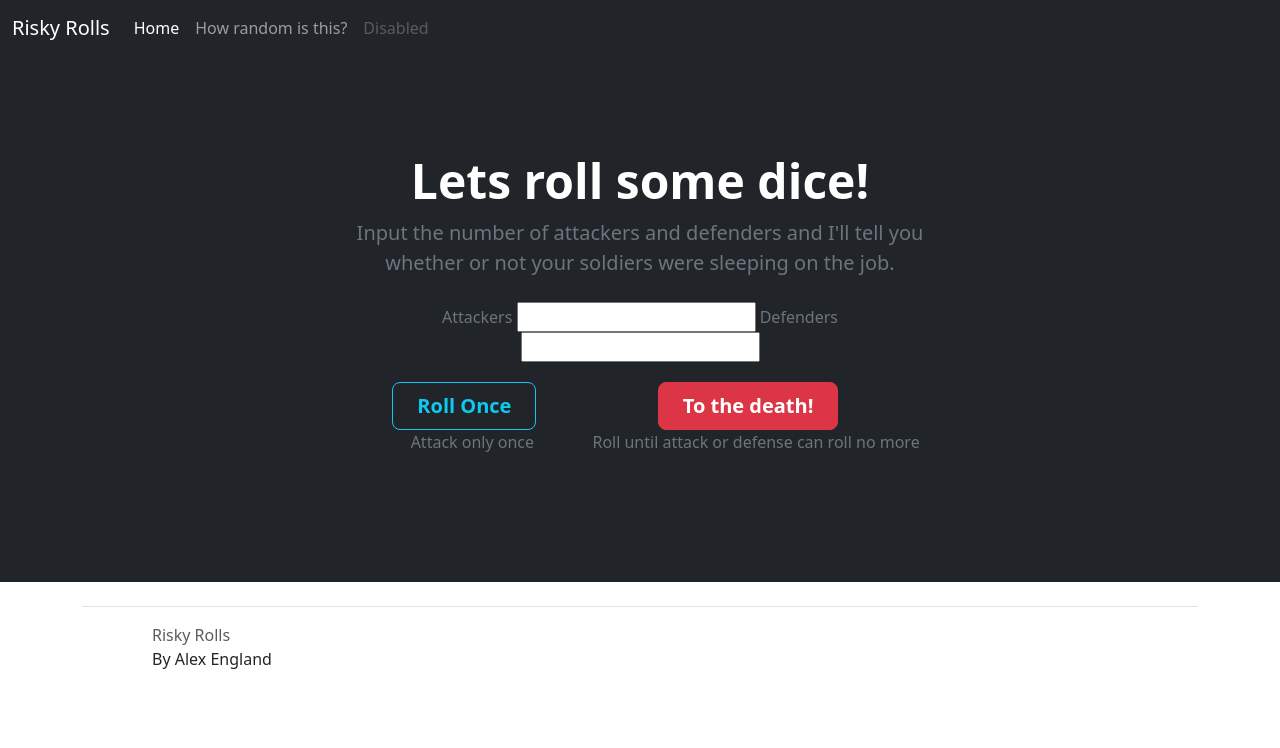
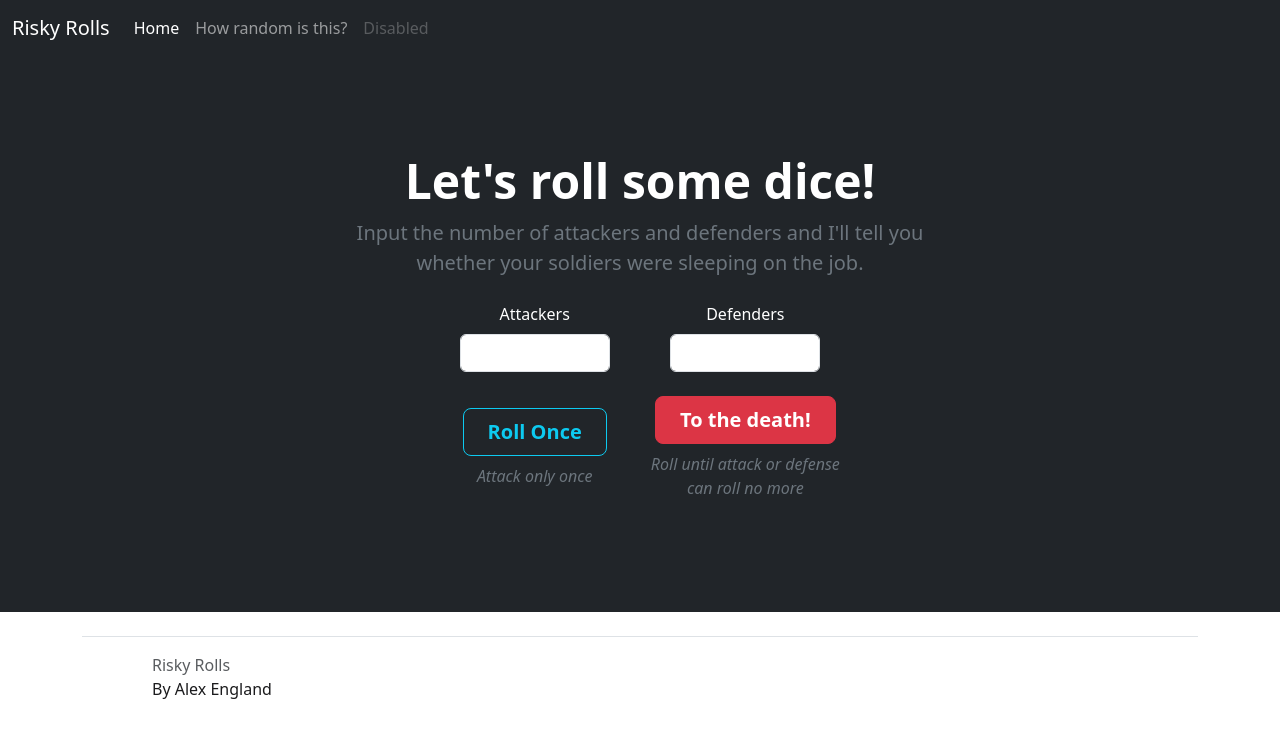
Before and after one commit to meatsack-sudo/Risky-Rolls, a Flask app: page / in a window 1280 px wide. Shown: the top 748 px of the page. Run offline with Flask 3, Linux system fonts and the light colour scheme; some libraries are stand-ins or nearby versions.

Commit message:
Adjusted how random page, fixed dice rolling logic (was allowing 0 as a roll) and adjusted index.html styling to be more symmetrical.

```diff
--- a/main.py
+++ b/main.py
@@ -16,8 +16,8 @@ app.config['SECRET_KEY'] = '8BYkEfBA6O6donzWlSihBXox7C0sKR6b'
 bootstrap = Bootstrap5(app)
 
 class RiskRolls(FlaskForm):
-    attackers = IntegerField('Attackers', validators=[NumberRange(min=2, message="Must have at least 2 attackers")])
-    defenders = IntegerField('Defenders', validators=[NumberRange(min=1, message="Must have at least 1 defender")])
+    attackers = IntegerField('Attackers', validators=[NumberRange(min=2, max=250, message="Must have at least 2 attackers")])
+    defenders = IntegerField('Defenders', validators=[NumberRange(min=1, max=250, message="Must have at least 1 defender")])
     roll_once = SubmitField('Roll Once')
     roll_all = SubmitField('To the death!')
 
@@ -132,8 +132,8 @@ def roll_dice(num_attackers, num_defenders):
     if not attacks_done and not defends_done:
         attacks_won = 0
         defends_won = 0
-        attack_rolls = [secrets.randbelow(6) for _ in range(attack_dice)]
-        defense_rolls = [secrets.randbelow(6) for _ in range(defend_dice)]
+        attack_rolls = [secrets.choice(range(1, 7)) for _ in range(attack_dice)]
+        defense_rolls = [secrets.choice(range(1, 7)) for _ in range(defend_dice)]
         attack_rolls.sort(reverse=True)
         defense_rolls.sort(reverse=True)
         logging.debug(f"Attack rolls: {attack_rolls}, Defense rolls: {defense_rolls}")
--- a/static/css/styles.css
+++ b/static/css/styles.css
@@ -1,5 +1,7 @@
 body{
     padding-top: 56px;
+    /* background: linear-gradient(135deg, #b9bcc7, #1c1f34); */
+    color: #1b1b1d; /* Light gray for text */
   }
 
 footer{
--- a/templates/index.html
+++ b/templates/index.html
@@ -1,122 +1,74 @@
 <!DOCTYPE html>
-<!--[if lt IE 7]>      <html class="no-js lt-ie9 lt-ie8 lt-ie7"> <![endif]-->
-<!--[if IE 7]>         <html class="no-js lt-ie9 lt-ie8"> <![endif]-->
-<!--[if IE 8]>         <html class="no-js lt-ie9"> <![endif]-->
-<!--[if gt IE 8]>      <html class="no-js"> <!--<![endif]-->
 <html lang="en">
 {% include 'header.html' %}
 <body>
     {% include 'navbar.html' %}
     <div class="bg-dark text-secondary px-4 py-5 text-center">
         <div class="py-5">
-              <h1 class="display-5 fw-bold text-white">Lets roll some dice!</h1>
+            <h1 class="display-5 fw-bold text-white">Let's roll some dice!</h1>
             <div class="col-lg-6 mx-auto">
-                <p class="fs-5 mb-4">Input the number of attackers and defenders and I'll tell you whether or not your soldiers were sleeping on the job.</p>
+                <p class="fs-5 mb-4">
+                    Input the number of attackers and defenders and I'll tell you whether your soldiers were sleeping on the job.
+                </p>
                 {% from 'bootstrap5/form.html' import render_form %}
-                <form method="POST">
+                <form method="POST" class="text-center">
                     {{ form.csrf_token }}
-                  {{ form.attackers.label }} {{ form.attackers() }}
-                  {{ form.defenders.label }} {{ form.defenders() }}
+                    <div class="row g-3 justify-content-center align-items-center mb-4">
+                        <!-- Attackers Field -->
+                        <div class="col-md-4">
+                            <label for="attackers" class="form-label text-white">Attackers</label>
+                            {{ form.attackers(class="form-control text-center mx-auto", maxlength="3", style="width: 150px;") }}
+                        </div>
+                        <!-- Defenders Field -->
+                        <div class="col-md-4">
+                            <label for="defenders" class="form-label text-white">Defenders</label>
+                            {{ form.defenders(class="form-control text-center mx-auto", maxlength="3", style="width: 150px;") }}
+                        </div>
+                    </div>
 
-                  <div class="d-grid gap-2 d-sm-flex justify-content-sm-center" style="padding-top: 20px;">
-                    <!--Roll Once button-->
-                    <ul>
-                    {{ form.roll_once(class="btn btn-outline-info btn-lg px-4 me-sm-3 fw-bold") }}
-                    <p class="italic">Attack only once</p>
-                    </ul>
-
-                    <!--Roll All button-->
-                    <ul>
-                    {{ form.roll_all(class="btn btn-danger btn-lg px-4 me-sm-3 fw-bold") }}
-                    <p class="italic">Roll until attack or defense can roll no more</p>
-                    </ul>
+                    <!-- Buttons -->
+                    <div class="row g-3 justify-content-center align-items-center">
+                        <div class="col-md-4 text-center">
+                            {{ form.roll_once(class="btn btn-outline-info btn-lg px-4 fw-bold") }}
+                            <p class="fst-italic mt-2">Attack only once</p>
+                        </div>
+                        <div class="col-md-4 text-center">
+                            {{ form.roll_all(class="btn btn-danger btn-lg px-4 fw-bold") }}
+                            <p class="fst-italic mt-2">Roll until attack or defense can roll no more</p>
+                        </div>
                     </div>
                 </form>
-                <div class="result-message text-white text-center">
+
                 {% if result_message %}
-                    <p class="fs-4 mt-4">{{ result_message }}</p>
-                    <p>
-                      <button class="btn btn-info" type="button" data-bs-toggle="collapse" data-bs-target="#collapseWidthExample" aria-expanded="false" aria-controls="collapseWidthExample">
+                <div class="result-message text-white text-center mt-4">
+                    <p class="fs-4">{{ result_message }}</p>
+                    <button class="btn btn-info" type="button" data-bs-toggle="collapse" data-bs-target="#collapseDetails" aria-expanded="false" aria-controls="collapseDetails">
                         How bad was it?
                     </button>
-                    </p>
-                    <div style="min-height: 120px;">
-                      <div class="collapse collapse-horizontal container-sm" id="collapseWidthExample">
-                        {% if to_the_death_flag %}
+                    <div class="collapse collapse-horizontal container-sm mt-3" id="collapseDetails" style="min-height: 120px;">
                         {% for battle in history %}
+                        <div class="card container-sm border-{{ 'warning' if battle.attacks_won == battle.defends_won else 'success' if battle.attacks_won > battle.defends_won else 'danger' }} border-5 text-bg-light mb-3" style="width: 350px;">
+                            <h5 class="card-title text-{{ 'warning' if battle.attacks_won == battle.defends_won else 'success' if battle.attacks_won > battle.defends_won else 'danger' }}">
                                 {% if battle.attacks_won == battle.defends_won %}
-                              <div class="card container-sm border-warning border-5 text-bg-light mb-3" style="width: 350px;">
-                                <h5 class="card-title text-warning">Battle Tied</h5>
+                                    Battle Tied
+                                {% elif battle.attacks_won > battle.defends_won %}
+                                    Battle Won
+                                {% else %}
+                                    Battle Lost
+                                {% endif %}
+                            </h5>
                             <p>Attack rolls: {{ battle.attackers_dice }} | Defense rolls: {{ battle.defenders_dice }}</p>
                             <p>Attacks won: {{ battle.attacks_won }} | Defends won: {{ battle.defends_won }}</p>
                             <p>Attackers remaining: {{ battle.remaining_attackers }} | Defenders remaining: {{ battle.remaining_defenders }}</p>
                         </div>
-                            {% endif %}
-
-                            {% if battle.attacks_won > battle.defends_won %}
-                              <div class="card container-sm border-success border-5 text-bg-light mb-3" style="width: 350px;">
-                                <h5 class="card-title text-success">Battle Won</h5>
-                                <p>Attack rolls: {{ battle.attackers_dice }} | Defense rolls: {{ battle.defenders_dice }}</p>
-                                <p>Attacks won: {{ battle.attacks_won }} | Defends won: {{ battle.defends_won }}</p>
-                                <p>Attackers remaining: {{ battle.remaining_attackers }} | Defenders remaining: {{ battle.remaining_defenders }}</p>
-                              </div>
-                            {% endif %}
-
-                            {% if battle.attacks_won < battle.defends_won %}
-                              <div class="card container-sm border-danger border-5 text-bg-light mb-3" style="width: 350px;">
-                                <h5 class="card-title text-danger">Battle Lost</h5>
-                                <p>Attack rolls: {{ battle.attackers_dice }} | Defense rolls: {{ battle.defenders_dice }}</p>
-                                <p>Attacks won: {{ battle.attacks_won }} | Defends won: {{ battle.defends_won }}</p>
-                                <p>Attackers remaining: {{ battle.remaining_attackers }} | Defenders remaining: {{ battle.remaining_defenders }}</p>
-                              </div>
-                            {% endif %}
-
                         {% endfor %}
-                        {% endif %}
-
-                        {% if not to_the_death_flag %}
-                          {% for battle in history %}
-                              {% if battle.attacks_won == battle.defends_won %}
-                              <div class="card container-sm border-warning border-5 text-bg-light mb-3" style="width: 350px;">
-                                <h5 class="card-title text-warning">Battle Tied</h5>
-                                <p>Attack rolls: {{ battle.attackers_dice }} | Defense rolls: {{ battle.defenders_dice }}</p>
-                                <p>Attacks won: {{ battle.attacks_won }} | Defends won: {{ battle.defends_won }}</p>
-                                <p>Attackers remaining: {{ battle.remaining_attackers }} | Defenders remaining: {{ battle.remaining_defenders }}</p>
-                              </div>
-                            {% endif %}
-
-                            {% if battle.attacks_won > battle.defends_won %}
-                              <div class="card container-sm border-success border-5 text-bg-light mb-3" style="width: 350px;">
-                                <h5 class="card-title text-success">Battle Won</h5>
-                                <p>Attack rolls: {{ battle.attackers_dice }} | Defense rolls: {{ battle.defenders_dice }}</p>
-                                <p>Attacks won: {{ battle.attacks_won }} | Defends won: {{ battle.defends_won }}</p>
-                                <p>Attackers remaining: {{ battle.remaining_attackers }} | Defenders remaining: {{ battle.remaining_defenders }}</p>
-                              </div>
-                            {% endif %}
-
-                            {% if battle.attacks_won < battle.defends_won %}
-                              <div class="card container-sm border-danger border-5 text-bg-light mb-3" style="width: 350px;">
-                                <h5 class="card-title text-danger">Battle Lost</h5>
-                                <p>Attack rolls: {{ battle.attackers_dice }} | Defense rolls: {{ battle.defenders_dice }}</p>
-                                <p>Attacks won: {{ battle.attacks_won }} | Defends won: {{ battle.defends_won }}</p>
-                                <p>Attackers remaining: {{ battle.remaining_attackers }} | Defenders remaining: {{ battle.remaining_defenders }}</p>
-                              </div>
-                            {% endif %}
-                          {% endfor %}
-                        {% endif %}
                     </div>
                 </div>
                 {% endif %}
             </div>
         </div>
     </div>
-            </div>
-          </div>
-        <!--[if lt IE 7]>
-            <p class="browsehappy">You are using an <strong>outdated</strong> browser. Please <a href="#">upgrade your browser</a> to improve your experience.</p>
-        <![endif]-->
-
+    {% include 'footer.html' %}
     <script src="https://cdn.jsdelivr.net/npm/bootstrap@5.2.3/dist/js/bootstrap.bundle.min.js"></script>
 </body>
-    {% include 'footer.html' %}
 </html>
```
Also changed, not shown: templates/how_random.html (+25 -25 lines). Lines whose indentation alone changed are shown as unchanged.
